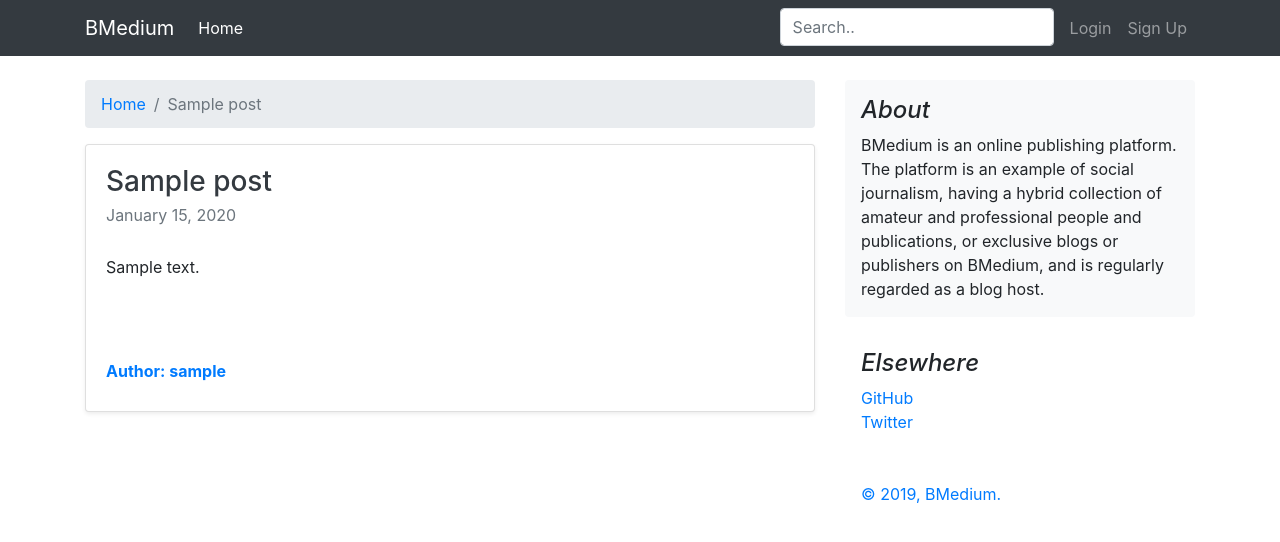
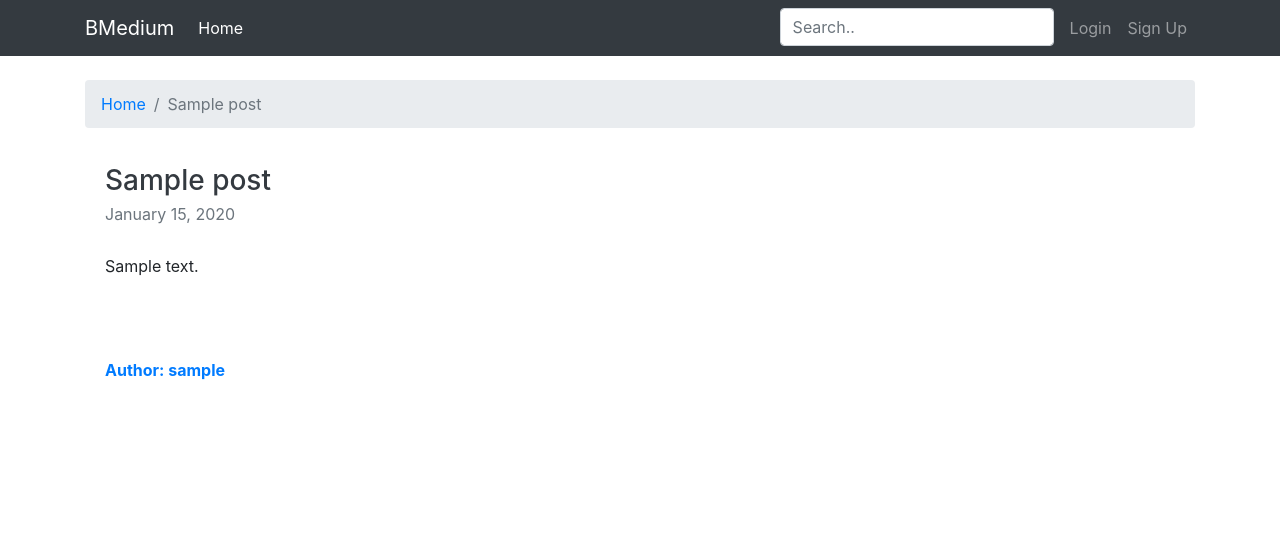
Before and after one commit to purveshmakode24/blog-medium, a Django app: a page that uses myapp/templates/base.html in a window 1280 px wide. Shown: the top 542 px of the page. Run offline with Django 3.2, Linux system fonts and the light colour scheme; tables that the repository leaves empty hold one stand-in row (values such as "Sample post"); some libraries are stand-ins or nearby versions.

Commit message:
Change UI for Full_Post

```diff
--- a/myapp/templates/base.html
+++ b/myapp/templates/base.html
@@ -64,6 +64,10 @@
 {% endblock %}
 <main role="main" class="container">
     <div class="row">
+
+        {% block forFullPost %}
+        {% endblock %}
+
         {% block content2 %}
             <div class="col-md-8">
                 {% if messages %}
--- a/myapp/templates/full_post.html
+++ b/myapp/templates/full_post.html
@@ -4,7 +4,9 @@
     <title></title>
 {% endblock %}
 
-{% block content %}
+{% block forFullPost %}
+    <div class="col-md-12">
+
 
         {% for item in posts reversed %}
 
@@ -15,7 +17,7 @@
                 </ol>
             </nav>
 
-        <div class="card flex-md-row mb-4 shadow-sm h-md-250">
+            <div class=" flex-md-row mb-4 h-md-250">
                 <div class="card-body d-flex flex-column align-items-start">
                     <h3 class="mb-0">
                         <a class="text-dark" href="#">{{ item.title }}</a>
@@ -28,4 +30,8 @@
             </div>
         {% endfor %}
         <!-- /.container -->
+    </div>
 {% endblock %}
+
+{% block content2 %}
+{% endblock %}
```
Lines whose indentation alone changed are shown as unchanged.
